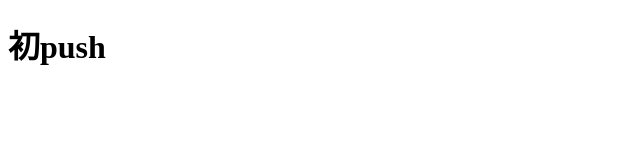
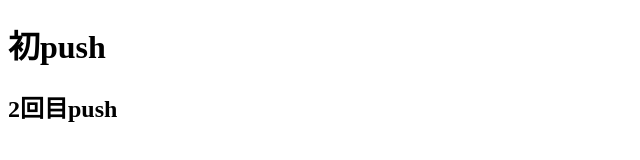
Before and after one commit to hrd3a2577/github_test, a plain HTML site: page index.html in a window 1280 px wide. Shown: the whole page, without its empty margins (0-640 px from the left). Drawn offline with Linux system fonts and the light colour scheme.

Commit message:
Added h2

```diff
--- a/index.html
+++ b/index.html
@@ -7,5 +7,6 @@
 </head>
 <body>
     <h1>初push</h1>
+    <h2>2回目push</h2>
 </body>
 </html>
```
